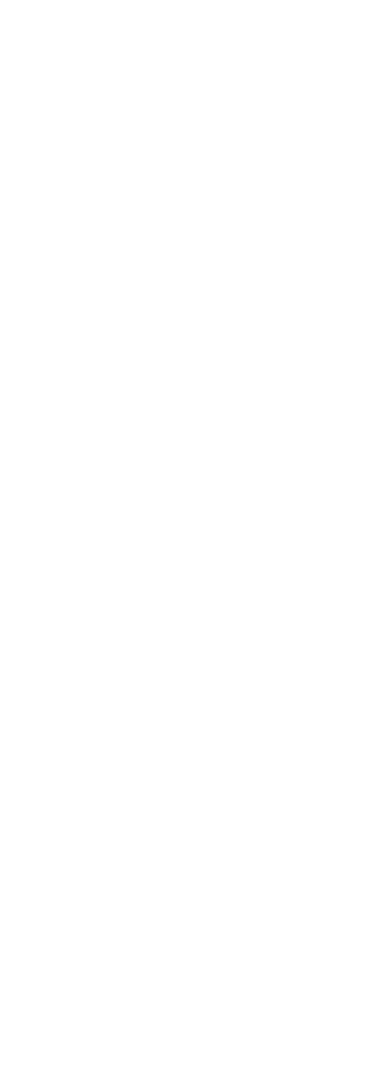
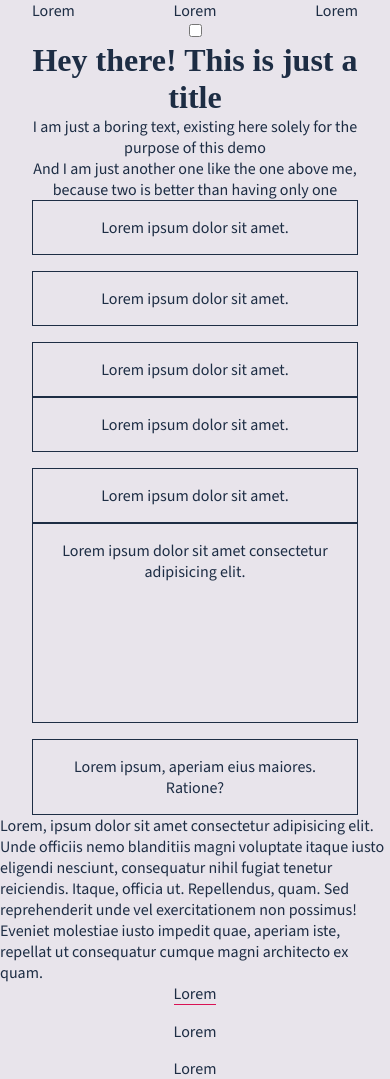
Before and after one commit to Sofie-van-der-Meer/Showcase, a plain HTML site: page public/index.html in a window 390 px wide. Before the commit the page ends 844 px from the top, so only its background shows below. Drawn offline with nearby package versions, Linux system fonts and the light colour scheme; a web font is replaced by a local one.

Commit message:
Layout css finished

```diff
--- a/public/index.html
+++ b/public/index.html
@@ -8,12 +8,45 @@
     <link rel="preconnect" href="https://fonts.gstatic.com" crossorigin>
     <link href="https://fonts.googleapis.com/css2?family=Sofia+Sans+Extra+Condensed:ital,wght@0,1..1000;1,1..1000&family=Source+Sans+3:ital,wght@0,200..900;1,200..900&family=Source+Serif+4:ital,opsz,wght@0,8..60,200..900;1,8..60,200..900&display=swap"
           rel="stylesheet">
+    <link rel="stylesheet" href="/src/styles/mixins.css">
     <link rel="stylesheet" href="/src/styles/global.css">
-    <link rel="stylesheet" href="/src/styles/mixins.css">
+    <link rel="stylesheet" href="/src/styles/breakpoints.css">
 
     <title>Sofie van der Meer</title>
 </head>
 <body>
-
+    <header class="container flex">
+        <p>Lorem</p>
+        <p>Lorem</p>
+        <p>Lorem</p>
+    </header>
+    <main class="container">
+        <input type="checkbox" name="toggleDarkMode" id="mode-toggle">
+        <h1>Hey there! This is just a title</h1>
+        <p>I am just a boring text, existing here solely for the purpose of this demo</p>
+        <p>And I am just another one like the one above me, because two is better than having only one</p>
+        <section class="grid col_3">
+            <article class="card">Lorem ipsum dolor sit amet.</article>
+            <article class="card">Lorem ipsum dolor sit amet.</article>
+            <article class="card">Lorem ipsum dolor sit amet.</article>
+        </section>
+        <section class="grid col_2">
+            <article class="card">Lorem ipsum dolor sit amet.</article>
+            <article class="card">Lorem ipsum dolor sit amet.</article>
+        </section>
+        <section class="flex flex-dir_column">
+            <article class="card fixed-width">Lorem ipsum dolor sit amet consectetur adipisicing elit.</article>
+            <article class="card flex-grow_1">Lorem ipsum, aperiam eius maiores. Ratione?</article>
+        </section>
+    </main>
+    <p class="nav">
+        Lorem, ipsum dolor sit amet consectetur adipisicing elit. Unde officiis nemo blanditiis magni voluptate itaque iusto eligendi nesciunt, consequatur nihil fugiat tenetur reiciendis. Itaque, officia ut. Repellendus, quam. Sed reprehenderit unde vel exercitationem non possimus! Eveniet molestiae iusto impedit quae, aperiam iste, repellat ut consequatur cumque magni architecto ex quam.
+    </p>
+    <footer class="container flex flex-dir_column">
+        <p class="flex-grow_1 border-devider">Lorem</p>
+        <p class="flex-grow_2">Lorem</p>
+        <p class="flex-grow_1">Lorem</p>
+    </footer>
+    <script src="/src/index.js"></script>
 </body>
 </html>
--- a/src/index.js
+++ b/src/index.js
@@ -0,0 +1,18 @@
+// TOGGLE DARK-MODE
+let currentMode = localStorage.getItem('color-scheme') ||
+(window.matchMedia('(prefers-color-scheme: dark)').matches ? 'dark' : 'light');
+
+document.body.classList.add(currentMode);
+const modeToggleButton = document.getElementById('mode-toggle');
+
+modeToggleButton.addEventListener('click', function() {
+    if (document.body.classList.contains('dark')) {
+        document.body.classList.remove('dark');
+        document.body.classList.add('light');
+        localStorage.setItem('color-scheme', 'light');
+    } else {
+        document.body.classList.remove('light');
+        document.body.classList.add('dark');
+        localStorage.setItem('color-scheme', 'dark');
+    }
+});
--- /dev/null
+++ b/src/styles/breakpoints.css
@@ -0,0 +1,21 @@
+/*  Responsive breakpoints:
+    Media queries stored in a reusable format. */
+    @media screen and (max-width: 600px) {
+        .container {
+            text-align: center;
+            margin: 0 2rem;
+        }
+        .flex-dir_column {
+            flex-direction: column;
+        }
+        .fixed-width {
+            width: 100%;
+        }
+        .border-devider {
+            border-right: none;
+            border-bottom: 1px solid var(--accent-primary);
+        }
+        ::-webkit-scrollbar  {
+            width: 0;
+        }
+    }
--- a/src/styles/global.css
+++ b/src/styles/global.css
@@ -1,70 +1,105 @@
-/*
-* Basic resets:
+/* Basic resets:
 Normalize or reset styles to ensure consistency across browsers
-(e.g., margin, padding, box-sizing reset).
-* Typography settings:
-Base font size, font families, line heights, etc.
-* Global layout styles:
-Styles that affect the layout of the whole page, such as body margins,
-header and footer styles, general container widths, etc.
-* Global colors:
-Primary colors, background colors, text colors, etc.
-* Utility classes:
-Global helper classes
-(e.g., .hidden, .text-center, .container, .clearfix). */
+(e.g., margin, padding, box-sizing reset). */
+* {
+    margin: 0;
+    padding: 0;
+    box-sizing: border-box;
 
-/* TYPOGRAPHY SETTINGS  */
-:root {
-    --font-family__source-sans-3: "Source Sans 3", serif;
-    --font-family__source-serif-4:"Source Sans 4", serif;
-    --font-family__sofia: "Sofia Sans Extra Condensed", serif;
+/* Typography settings:
+Base font size, font families, line heights, etc. */
+
+    font-family: var(--font-family__source-sans-3);
+    font-optical-sizing: auto;
+    font-style: normal;
 }
 
-* {
-    font-family: var(--font-family__source-sans-3);
-    font-optical-sizing: auto;
+*:not(h1, h2, h3, h4, h5, h6) {
     font-weight: 400;
-    font-style: normal;
     font-size: 16px; /* 1rem */
+    /* size-chart rem-px
+    0.125rem = 2px
+    0.250rem = 4px
+    0.375rem = 6px
+    0.500rem = 8px
+    0.625rem = 10px
+    0.750rem = 12px
+    0.875rem = 14px
+
+    1.000rem = 16px
+
+    1.125rem = 18px
+    1.250rem = 20px
+    1.375rem = 22px
+    1.500rem = 24px
+    1.625rem = 26px
+    1.750rem = 28px
+    1.875rem = 30px
+    2.000rem = 32px */
 }
 
 .font-family__source-sans-3 {
     font-family: var(--font-family__source-sans-3);
 }
-
 .font-family__source-serif-4 {
     font-family: var(--font-family__source-serif-4);
 }
-
+h1, h2, h3, h4, h5, h6,
 .font-family__sofia {
     font-family: var(--font-family__sofia);
 }
 
-.font-weight__thin {
-    font-weight: 100;
-}
-.font-weight__extraLight {
-    font-weight: 200;
-}
-.font-weight__light {
-    font-weight: 300;
-}
-.font-weight__medium {
-    font-weight: 500;
-}
-.font-weight__semibold {
-    font-weight: 600;
-}
-.font-weight__bold {
-    font-weight: 700;
-}
-.font-weight__extraBold {
-    font-weight: 800;
-}
-.font-weight__black {
-    font-weight: 900;
+.font-weight__thin        { font-weight: 100; }
+.font-weight__extraLight  { font-weight: 200; }
+.font-weight__light       { font-weight: 300; }
+.font-weight__medium      { font-weight: 500; }
+.font-weight__semibold    { font-weight: 600; }
+.font-weight__bold        { font-weight: 700; }
+.font-weight__extraBold   { font-weight: 800; }
+.font-weight__black       { font-weight: 900; }
+
+.font-style__italic       { font-style: italic; }
+
+
+/* Global layout styles:
+Styles that affect the layout of the whole page, such as body margins,
+header and footer styles, general container widths, etc. */
+
+.container {
+    margin: 1rem auto 1rem auto;
+    width: clamp(calc(100vw - 4rem), 70vw, 87.5rem);
 }
 
-.font-style__italic {
-    font-style: italic;
+.nav {
+    width: min(600px, 100vw);
+    margin-left: auto;
 }
+
+/* Global colors:
+Primary colors, background colors, text colors, etc. */
+
+body {
+    background-color: var(--color-primary-background);
+    color: var(--color-primary);
+}
+
+/* Utility classes:
+Global helper classes
+(e.g., .hidden, .text-center, .container, .clearfix). */
+
+::-webkit-scrollbar {
+    width: 0.5rem;
+}
+::-webkit-scrollbar-track {
+    background: transparent;
+}
+
+::-webkit-scrollbar-thumb {
+    background: var(--grey);
+    border-radius: 0.125rem;
+}
+
+::-webkit-scrollbar-button {
+    background: transparent;
+    height: 0.125rem;
+}
--- a/src/styles/mixins.css
+++ b/src/styles/mixins.css
@@ -1,11 +1,99 @@
-/*
-* CSS variables:
-    Defining reusable values for colors, margins, fonts, etc.
-* Flexbox or Grid helper classes:
-    Predefined flexbox or grid patterns.
-* Typography mixins:
-    Reusable font sizes, line heights, etc.
-* Shadows, borders, gradients, etc.:
-    Reusable visual effects.
-* Responsive breakpoints:
-    Media queries stored in a reusable format. */
+/*  CSS variables:
+    Defining reusable values for colors, margins, fonts, etc. */
+:root {
+    /* fonts */
+    --font-family__source-sans-3: "Source Sans 3", serif;
+    --font-family__source-serif-4:"Source Sans 4", serif;
+    --font-family__sofia: "Sofia Sans Extra Condensed", serif;
+
+    /* colors - dont use in global */
+    --black:            #0d1321;
+    --very-dark:        #1d2d44;
+    --dark:             #012a36;
+    --grey:             #c2bacb;
+    --light:            #dad4de;
+    --very-light:       #e8e4eb;
+    --white:            #f1eef2;
+    --accent-very-dark: #4c061d;
+    --accent-dark:      #840b33;
+    --accent-bright:    #d91254;
+
+    /* colors - use in global */
+    --color-primary-background:     var(--very-light);
+    --color-secundary-background:   var(--white);
+    --color-tertairy-background:    var(--light);
+
+    --color-primary:    var(--very-dark);
+    --color-secundary:  var(--dark);
+    --color-tertairy:   var(--black);
+    --color-grey:       var(--grey);
+
+    --accent-primary:   var(--accent-bright);
+    --accent-secundary: var(--accent-dark);
+    --accent-tertairy:  var(--accent-very-dark);
+
+    & .dark {
+    --color-primary-background:     var(--black);
+    --color-secundary-background:   var(--very-dark);
+    --color-tertairy-background:    var(--dark);
+
+    --color-primary:    var(--light);
+    --color-secundary:  var(--very-light);
+    --color-tertairy:   var(--white);
+    --color-grey:       var(--grey);
+
+    --accent-primary:   var(--accent-dark);
+    --accent-secundary: var(--accent-very-dark);
+    --accent-tertairy:  var(--accent-bright);
+    }
+}
+
+/*  Flexbox or Grid helper classes:
+    Predefined flexbox or grid patterns. */
+.flex, .grid {
+    gap: 1rem;
+}
+
+.flex {
+    display: flex;
+    justify-content: space-between;
+    align-items: center;
+}
+.flex-grow_1 {
+    flex-grow: 1;
+}
+.flex-grow_2 {
+    flex-grow: 2;
+}
+.fixed-width {
+    width: 40%;
+    height: 200px;
+}
+
+.grid {
+    display: grid;
+}
+.col_3 {
+    grid-template-columns: repeat(
+        auto-fill, minmax(min(250px, 100%), 1fr));
+}
+.col_2 {
+    grid-template-columns: repeat(
+        auto-fill, minmax(min(300px, 100%), 1fr));
+}
+
+
+/*  Typography mixins:
+    Reusable font sizes, line heights, etc. */
+
+/*  Shadows, borders, gradients, etc.:
+    Reusable visual effects. */
+
+.border-devider {
+    border-right: 1px solid var(--accent-primary);
+}
+
+.card {
+    padding: 1rem;
+    border: 1px solid var(--color-primary);
+}
```
